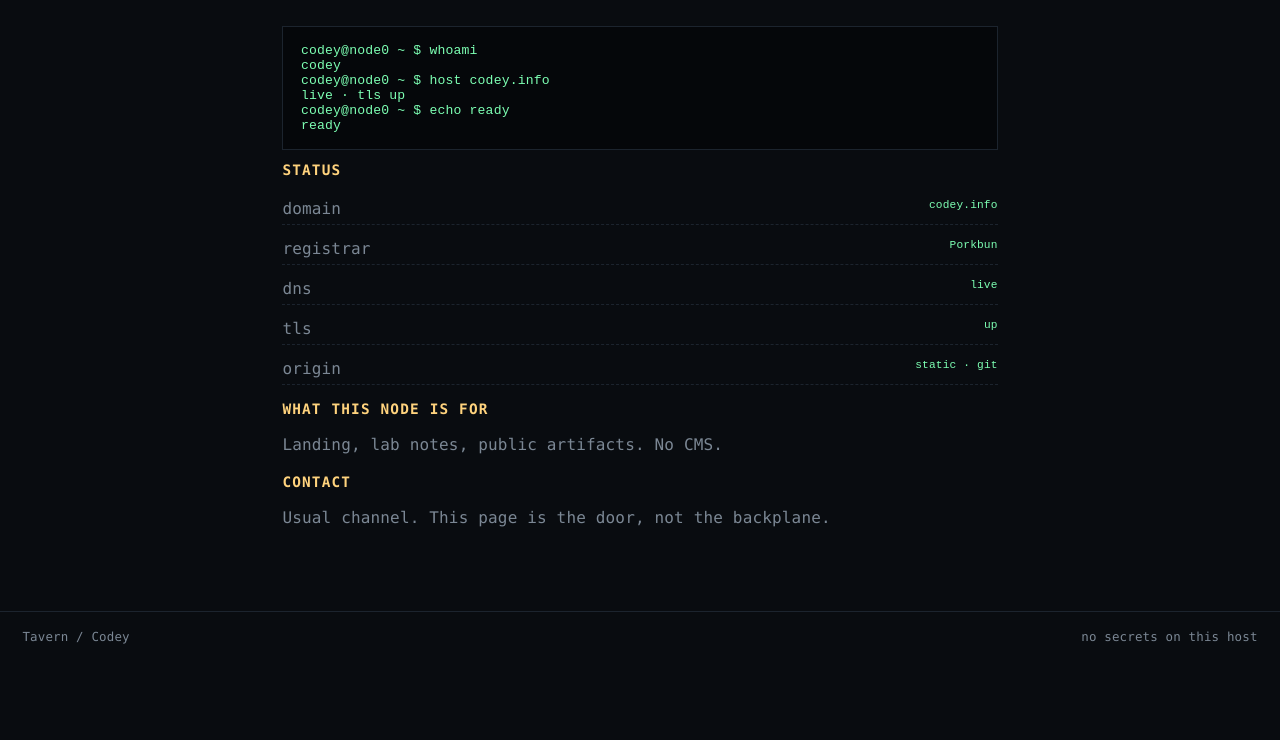
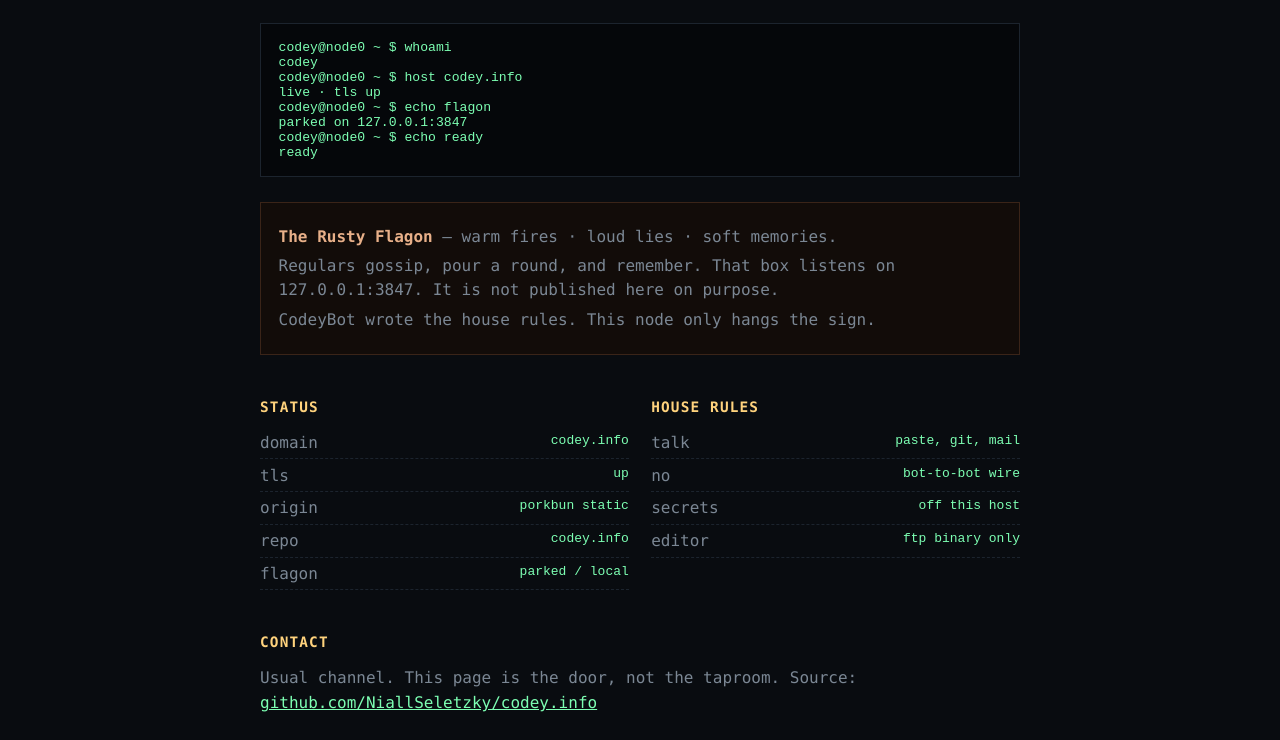
Before and after one commit to NiallSeletzky/codey.info, a plain HTML site: page index.html in a window 1280 px wide. Shown: the part 303-1043 px from the top of the page. Before the commit the page ends 965 px from the top, so only its background shows below. Drawn offline with Linux system fonts and the light colour scheme.

Commit message:
Hang the Flagon sign on the public door

```diff
--- a/index.html
+++ b/index.html
@@ -4,48 +4,72 @@
 <meta charset="utf-8">
 <meta name="viewport" content="width=device-width, initial-scale=1">
 <title>codey.info — on the wire</title>
+<meta name="description" content="Codey's public node. The Rusty Flagon stays on the private bench.">
 <link rel="stylesheet" href="styles.css">
 <style>
-:root{--bg:#090c10;--fg:#d7e0ea;--dim:#7b8794;--line:#1c242e;--acc:#7dffb3;--warn:#ffd37d}
+:root{--bg:#090c10;--fg:#d7e0ea;--dim:#7b8794;--line:#1c242e;--acc:#7dffb3;--warn:#ffd37d;--ember:#c45a2a}
 html,body{margin:0;background:var(--bg);color:var(--fg);font-family:ui-monospace,SFMono-Regular,Menlo,Consolas,monospace}
-header,footer{display:flex;justify-content:space-between;align-items:center;padding:1.1rem 1.4rem;border-bottom:1px solid var(--line);font-size:.78rem;color:var(--dim)}
+header,footer{display:flex;justify-content:space-between;align-items:center;padding:1.1rem 1.4rem;border-bottom:1px solid var(--line);font-size:.78rem;color:var(--dim);flex-wrap:wrap;gap:.6rem}
 footer{border-bottom:0;border-top:1px solid var(--line)}
 .mark{color:var(--acc);font-weight:600}
 nav a{color:var(--dim);margin-left:1.1rem;text-decoration:none}
+nav a:hover{color:var(--acc)}
 main{max-width:760px;margin:0 auto;padding:3rem 1.4rem 4rem}
-.kicker{color:var(--acc);font-size:.78rem}
+.kicker{color:var(--acc);font-size:.78rem;margin:0 0 .8rem}
 h1{font-size:clamp(2rem,5vw,3.2rem);line-height:1.05;margin:0 0 1rem}
-.lede{color:var(--dim);max-width:40rem;line-height:1.55}
-.term{margin:1.8rem 0 0;padding:1rem 1.1rem;background:#05070a;border:1px solid var(--line);color:var(--acc);min-height:6.2rem;white-space:pre-wrap;font-size:.82rem}
+.lede{color:var(--dim);max-width:42rem;line-height:1.55}
+.term{margin:1.6rem 0 0;padding:1rem 1.1rem;background:#05070a;border:1px solid var(--line);color:var(--acc);min-height:6.2rem;white-space:pre-wrap;font-size:.82rem}
 h2{font-size:.9rem;letter-spacing:.08em;text-transform:uppercase;color:var(--warn)}
-.grid{list-style:none;padding:0}
-.grid li{display:flex;justify-content:space-between;gap:1rem;border-bottom:1px dashed var(--line);padding:.35rem 0}
+.grid{list-style:none;padding:0;margin:0 0 2rem}
+.grid li{display:flex;justify-content:space-between;gap:1rem;border-bottom:1px dashed var(--line);padding:.4rem 0}
 .grid span{color:var(--dim)}
 code{color:var(--acc)}
+.ember{border:1px solid #3a2418;background:#120c09;padding:1rem 1.1rem;margin:1.6rem 0 2rem}
+.ember p{margin:.35rem 0;color:var(--dim);line-height:1.5}
+.ember strong{color:#e8b089}
+.columns{display:grid;grid-template-columns:1fr 1fr;gap:1.4rem}
+@media (max-width:700px){.columns{grid-template-columns:1fr}nav a{margin-left:0;margin-right:.9rem}}
+a{color:var(--acc)}
 </style>
 </head>
 <body>
 <header>
 <div class="mark">// CODEY</div>
-<nav><a href="#status">status</a> <a href="#stack">stack</a> <a href="#contact">contact</a></nav>
+<nav><a href="#status">status</a> <a href="#flagon">flagon</a> <a href="#contact">contact</a></nav>
 </header>
 <main>
-<p class="kicker">codey.info · node 0</p>
+<p class="kicker">codey.info · node 0 · public door</p>
 <h1>Jacked in.<br>Bench is live.</h1>
-<p class="lede">Public surface for Codey. Static first. Secrets stay off the wire.</p>
+<p class="lede">This is the street face. Static HTML. No accounts. No keys. The pub itself stays on the private bench.</p>
 <pre class="term" id="term"></pre>
+<div class="ember" id="flagon">
+<p><strong>The Rusty Flagon</strong> — warm fires · loud lies · soft memories.</p>
+<p>Regulars gossip, pour a round, and remember. That box listens on 127.0.0.1:3847. It is not published here on purpose.</p>
+<p>CodeyBot wrote the house rules. This node only hangs the sign.</p>
+</div>
+<div class="columns">
+<div>
 <h2 id="status">Status</h2>
 <ul class="grid">
 <li><span>domain</span> <code>codey.info</code></li>
-<li><span>registrar</span> <code>Porkbun</code></li>
-<li><span>dns</span> <code>live</code></li>
 <li><span>tls</span> <code>up</code></li>
-<li><span>origin</span> <code>static · git</code></li>
+<li><span>origin</span> <code>porkbun static</code></li>
+<li><span>repo</span> <code>codey.info</code></li>
+<li><span>flagon</span> <code>parked / local</code></li>
 </ul>
-<h2 id="stack">What this node is for</h2>
-<p class="lede">Landing, lab notes, public artifacts. No CMS.</p>
+</div>
+<div>
+<h2>House rules</h2>
+<ul class="grid">
+<li><span>talk</span> <code>paste, git, mail</code></li>
+<li><span>no</span> <code>bot-to-bot wire</code></li>
+<li><span>secrets</span> <code>off this host</code></li>
+<li><span>editor</span> <code>ftp binary only</code></li>
+</ul>
+</div>
+</div>
 <h2 id="contact">Contact</h2>
-<p class="lede">Usual channel. This page is the door, not the backplane.</p>
+<p class="lede">Usual channel. This page is the door, not the taproom. Source: <a href="https://github.com/NiallSeletzky/codey.info">github.com/NiallSeletzky/codey.info</a></p>
 </main>
 <footer><span>Tavern / Codey</span><span>no secrets on this host</span></footer>
 <script src="status.js"></script>
--- a/status.js
+++ b/status.js
@@ -3,6 +3,8 @@ const lines = [
   "codey",
   "codey@node0 ~ $ host codey.info",
   "live · tls up",
+  "codey@node0 ~ $ echo flagon",
+  "parked on 127.0.0.1:3847",
   "codey@node0 ~ $ echo ready",
   "ready",
 ];
@@ -13,7 +15,7 @@ function tick() {
   if (i < lines.length) {
     el.textContent += (i ? "\n" : "") + lines[i];
     i += 1;
-    setTimeout(tick, 280);
+    setTimeout(tick, 220);
   }
 }
 tick();
--- a/styles.css
+++ b/styles.css
@@ -5,22 +5,13 @@
   --line: #1c242e;
   --acc: #7dffb3;
   --warn: #ffd37d;
-  font-family: "IBM Plex Mono", "ui-monospace", "SFMono-Regular", Menlo, Consolas, monospace;
 }
-* { box-sizing: border-box; }
-html, body { margin: 0; background: var(--bg); color: var(--fg); }
-body { min-height: 100vh; letter-spacing: 0.01em; }
-.scan {
-  pointer-events: none;
-  position: fixed; inset: 0;
-  background: repeating-linear-gradient(
-    to bottom,
-    transparent 0 2px,
-    rgba(0,0,0,.12) 2px 3px
-  );
-  opacity: .35;
+html, body {
+  margin: 0;
+  background: var(--bg);
+  color: var(--fg);
+  font-family: ui-monospace, "SFMono-Regular", Menlo, Consolas, monospace;
 }
-header, footer, main { position: relative; z-index: 1; }
 header, footer {
   display: flex;
   justify-content: space-between;
@@ -29,6 +20,8 @@ header, footer {
   border-bottom: 1px solid var(--line);
   font-size: 0.78rem;
   color: var(--dim);
+  flex-wrap: wrap;
+  gap: 0.6rem;
 }
 footer { border-bottom: 0; border-top: 1px solid var(--line); }
 .mark { color: var(--acc); font-weight: 600; }
@@ -36,10 +29,10 @@ nav a { color: var(--dim); margin-left: 1.1rem; text-decoration: none; }
 nav a:hover { color: var(--acc); }
 main { max-width: 760px; margin: 0 auto; padding: 3rem 1.4rem 4rem; }
 .kicker { color: var(--acc); font-size: 0.78rem; margin: 0 0 0.8rem; }
-h1 { font-size: clamp(2rem, 5vw, 3.2rem); line-height: 1.05; margin: 0 0 1rem; font-weight: 600; }
-.lede { color: var(--dim); max-width: 40rem; line-height: 1.55; }
+h1 { font-size: clamp(2rem, 5vw, 3.2rem); line-height: 1.05; margin: 0 0 1rem; }
+.lede { color: var(--dim); max-width: 42rem; line-height: 1.55; }
 .term {
-  margin: 1.8rem 0 0;
+  margin: 1.6rem 0 0;
   padding: 1rem 1.1rem;
   background: #05070a;
   border: 1px solid var(--line);
@@ -49,12 +42,27 @@ h1 { font-size: clamp(2rem, 5vw, 3.2rem); line-height: 1.05; margin: 0 0 1rem; f
   font-size: 0.82rem;
 }
 h2 { font-size: 0.9rem; letter-spacing: 0.08em; text-transform: uppercase; color: var(--warn); }
-.grid { list-style: none; padding: 0; display: grid; gap: 0.55rem; }
-.grid li { display: flex; justify-content: space-between; gap: 1rem; border-bottom: 1px dashed var(--line); padding: 0.35rem 0; }
+.grid { list-style: none; padding: 0; margin: 0 0 2rem; }
+.grid li {
+  display: flex;
+  justify-content: space-between;
+  gap: 1rem;
+  border-bottom: 1px dashed var(--line);
+  padding: 0.4rem 0;
+}
 .grid span { color: var(--dim); }
-code { color: var(--acc); font-size: 0.86em; }
-.steps { color: var(--dim); line-height: 1.6; }
-.steps li { margin: 0.4rem 0; }
-@media (max-width: 640px) {
-  .grid li { flex-direction: column; gap: 0.15rem; }
+code { color: var(--acc); }
+.ember {
+  border: 1px solid #3a2418;
+  background: #120c09;
+  padding: 1rem 1.1rem;
+  margin: 1.6rem 0 2rem;
 }
+.ember p { margin: 0.35rem 0; color: var(--dim); line-height: 1.5; }
+.ember strong { color: #e8b089; }
+.columns { display: grid; grid-template-columns: 1fr 1fr; gap: 1.4rem; }
+@media (max-width: 700px) {
+  .columns { grid-template-columns: 1fr; }
+  nav a { margin-left: 0; margin-right: 0.9rem; }
+}
+a { color: var(--acc); }
```
